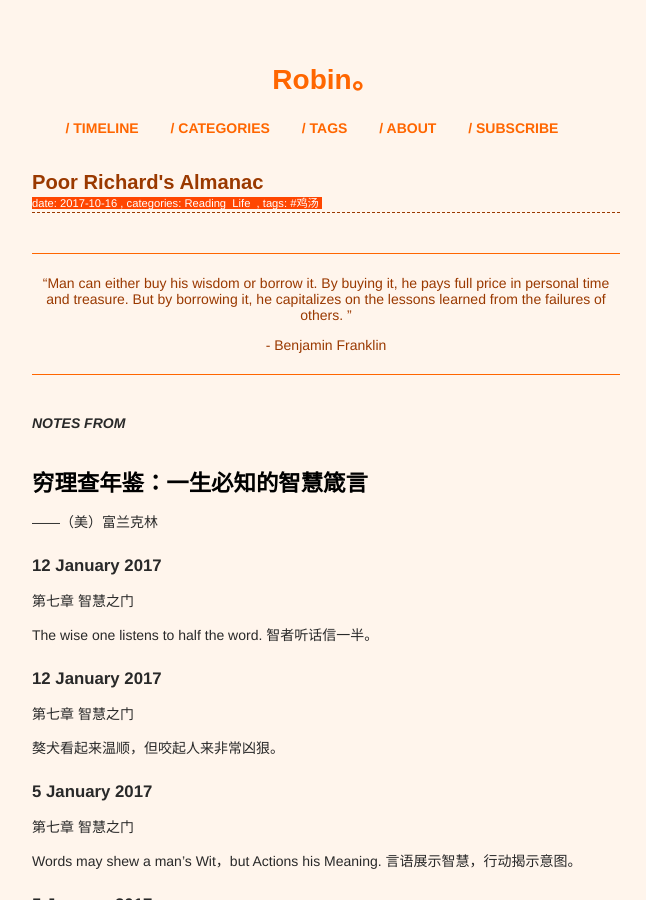
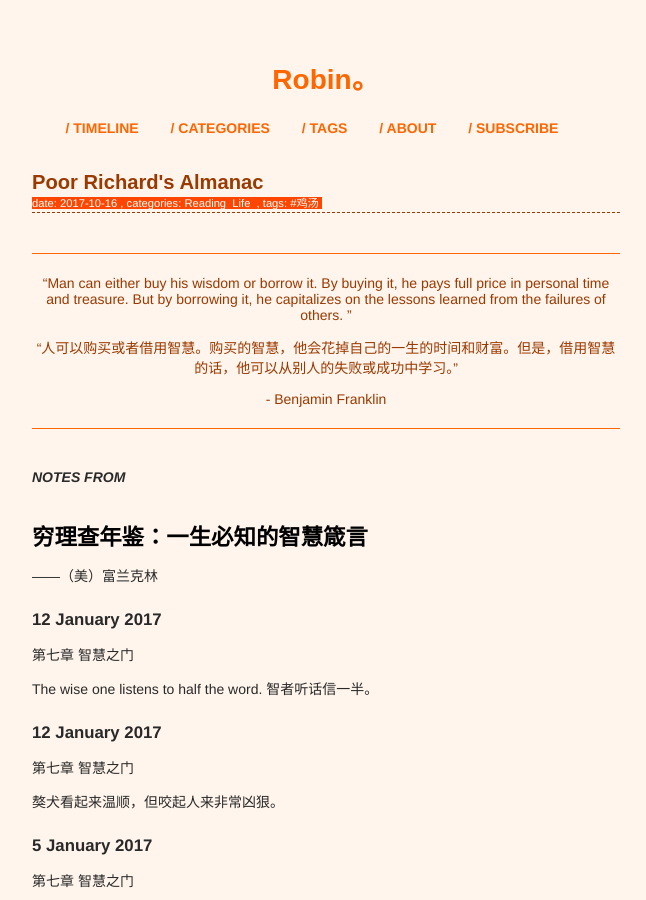
Before and after one commit to xianyuxmu/xianyuxmu.github.io, a Jekyll site: the page built from _posts/2017-10-16-poor-richards-almanac.md, in a window 1280 px wide and 900 px high. Shown: the whole window, without its empty margins (314-960 px from the left). Built offline with Jekyll 4.4.1, drawn with Linux system fonts in a browser that asks for light colours; comment, search, counter and statistics services are not loaded.

Commit message:
tranlate a saying to Chinese

```diff
--- a/_posts/2017-10-16-poor-richards-almanac.md
+++ b/_posts/2017-10-16-poor-richards-almanac.md
@@ -13,6 +13,7 @@
 <blockquote class="blockquote-center">
 <p>“Man can either buy his wisdom or borrow it. By buying it, he pays full price in personal time and treasure. But by borrowing it, he capitalizes on the lessons learned from the failures of others.
 ”</p>
+<p>“人可以购买或者借用智慧。购买的智慧，他会花掉自己的一生的时间和财富。但是，借用智慧的话，他可以从别人的失败或成功中学习。”</p>
 <p>- Benjamin Franklin</p>
 </blockquote>
 
```
